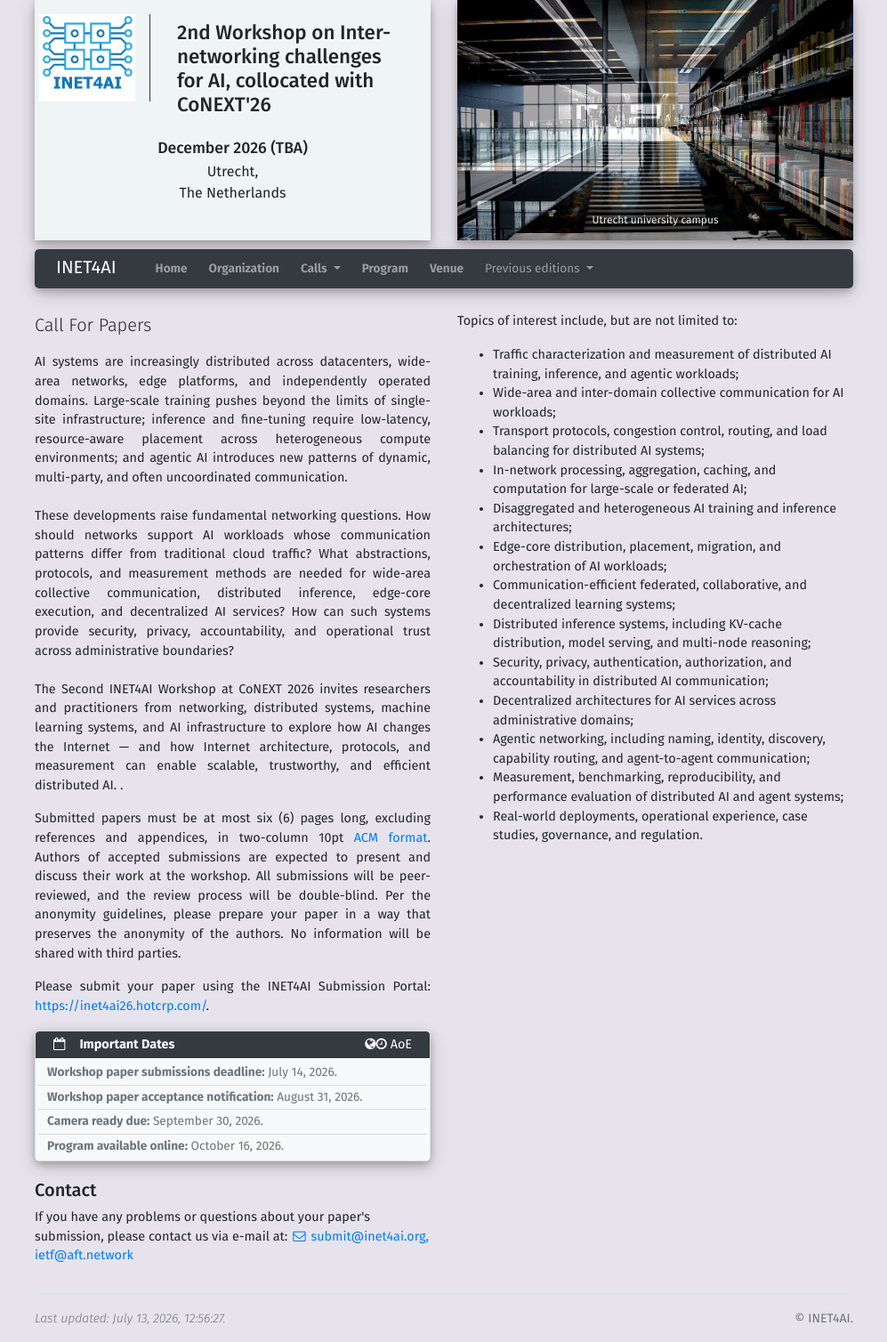
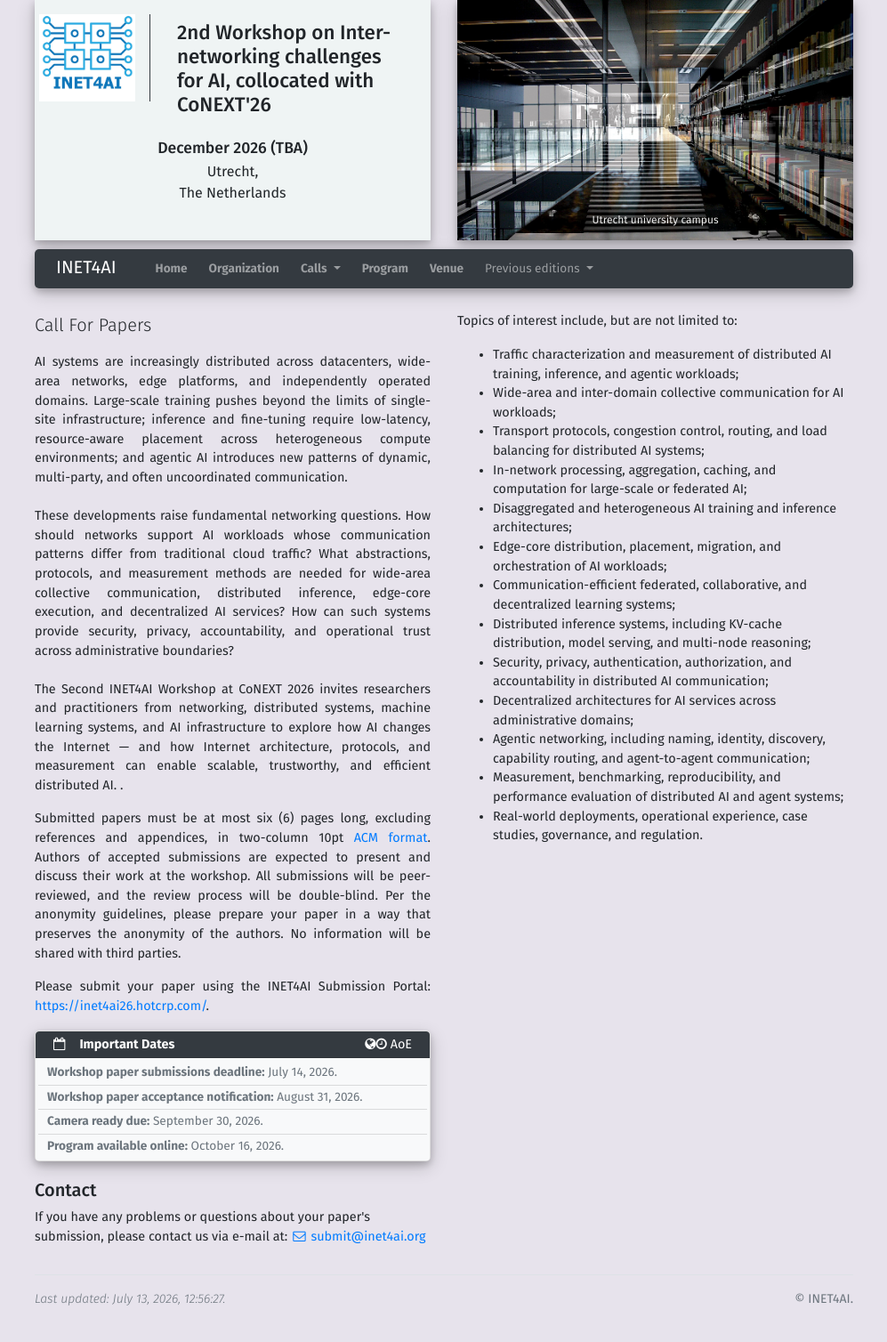
Before and after one commit to IRTF-net4AI/inet4ai, a Jekyll site: the page built from cfp.html, in a window 1280 px wide. Shown: the whole page at 89% size, without its empty margins (141-1138 px from the left). Built offline with Jekyll 4.4.1, drawn with Linux system fonts in a browser that asks for light colours; after the commit the page ends 1486 px from its top, so only the background shows below that.

Commit message:
Update email field in submission.yml
Removed one email address from the submission configuration.

```diff
--- a/_data/submission.yml
+++ b/_data/submission.yml
@@ -1,6 +1,6 @@
 portal: INET4AI Submission Portal
 url: "https://inet4ai26.hotcrp.com/"
-email: submit@inet4ai.org, ietf@aft.network
+email: submit@inet4ai.org
 
 # file_formats:
 #   - PDF
```
